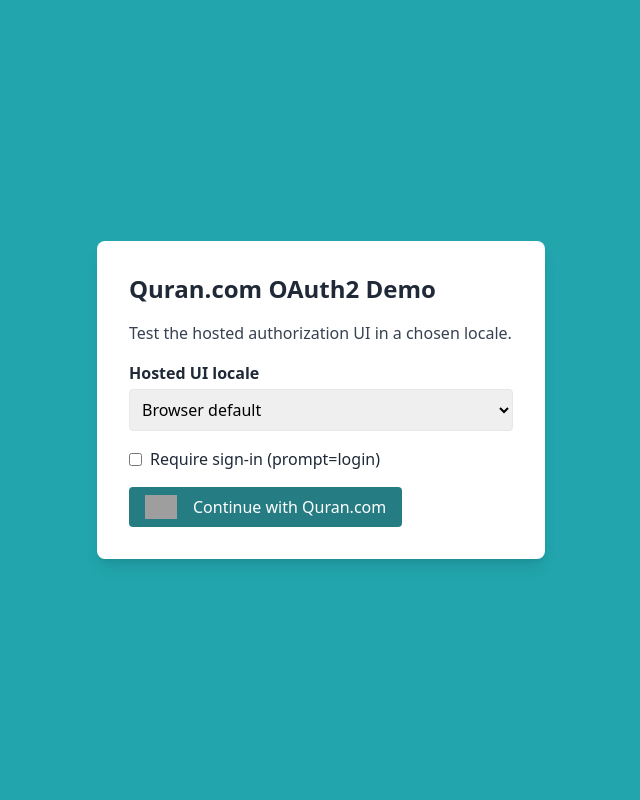
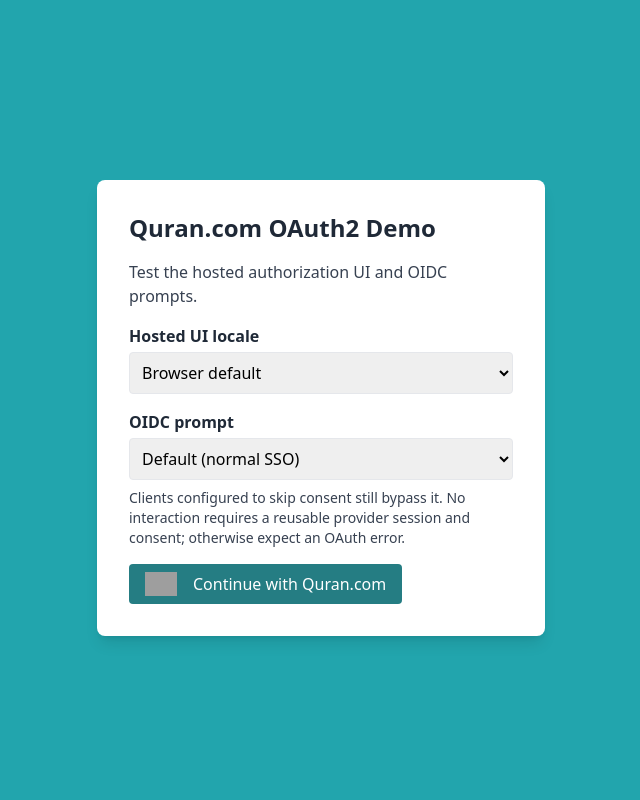
Before and after one commit to quran/quran-oauth2-client-example, a Node server app: page / in a window 1280 px wide. Shown: the whole page, without its empty margins (319-959 px from the left). Run offline with Node 20, Linux system fonts and the light colour scheme; some libraries are stand-ins or nearby versions; grey boxes are pictures that could not be loaded.

Commit message:
feat: add consent and none OIDC prompt options

```diff
--- a/auth-url.js
+++ b/auth-url.js
@@ -17,6 +17,17 @@ function validateUiLocales(value) {
   return locales.join(" ");
 }
 
+function validatePrompt(value) {
+  if (value === undefined || value === "") return undefined;
+  if (typeof value !== "string") return null;
+
+  const prompts = value.trim().split(/ +/);
+  if (prompts.some((prompt) => !["none", "login", "consent"].includes(prompt))) return null;
+  if (prompts.includes("none") && prompts.length > 1) return null;
+
+  return [...new Set(prompts)].join(" ");
+}
+
 function authorizationUrl(client, options, uiLocales) {
   return client.authorizeURL({
     redirect_uri: options.callbackUrl,
@@ -27,4 +38,4 @@ function authorizationUrl(client, options, uiLocales) {
   });
 }
 
-module.exports = { authorizationUrl, validateUiLocales };
+module.exports = { authorizationUrl, validateUiLocales, validatePrompt };
--- a/index.js
+++ b/index.js
@@ -4,7 +4,7 @@ const app = require("express")();
 const dotenv = require("dotenv");
 const session = require("express-session");
 const jwt = require("jsonwebtoken");
-const { authorizationUrl, validateUiLocales } = require("./auth-url");
+const { authorizationUrl, validateUiLocales, validatePrompt } = require("./auth-url");
 dotenv.config();
 
 const PORT = process.env.PORT;
@@ -64,9 +64,9 @@ createApplication(({ app, callbackUrl }) => {
     if (uiLocales === null) {
       return res.status(400).send("ui_locales must contain up to 10 space-separated language tags (for example: fr-CA fr en).");
     }
-    const prompt = req.query.prompt;
-    if (prompt !== undefined && prompt !== "" && prompt !== "login") {
-      return res.status(400).send("prompt must be login or omitted.");
+    const prompt = validatePrompt(req.query.prompt);
+    if (prompt === null) {
+      return res.status(400).send("prompt must be a space-separated list of login, consent, or none. none cannot be combined with other values.");
     }
 
     return res.redirect(authorizationUrl(client, {
--- a/views/index.pug
+++ b/views/index.pug
@@ -66,27 +66,32 @@ html(lang="en")
           span Sign in again
         a(class="px-4 py-2 rounded text-white flex items-center space-x-4" href="/logout" style="background-color:#257D83")
           span Logout
-      else
-        div(class="bg-white p-8 rounded-lg shadow-lg max-w-md w-full")
-          h1(class="text-2xl font-bold mb-4 text-gray-800") Quran.com OAuth2 Demo
-          p(class="text-gray-700 mb-4") Test the hosted authorization UI in a chosen locale.
-          form(action="/auth" method="get" class="space-y-4")
-            div
-              label(class="block font-semibold text-gray-800 mb-1" for="ui_locales") Hosted UI locale
-              select(class="border rounded w-full p-2" id="ui_locales" name="ui_locales")
-                option(value="") Browser default
-                option(value="en") English
-                option(value="ar") Arabic
-                option(value="ur") Urdu
-                option(value="id") Indonesian
-                option(value="tr") Turkish
-                option(value="fr") French
-                option(value="ru") Russian
-                option(value="fr-CA fr en") French regional preference
-                option(value="de-DE") Unsupported locale fallback
-            div(class="flex items-center gap-2")
-              input(type="checkbox" id="prompt" name="prompt" value="login")
-              label(class="text-gray-800" for="prompt") Require sign-in (prompt=login)
-            button(class="px-4 py-2 rounded text-white flex items-center space-x-4" type="submit" style="background-color:#257D83")
-              img(src="https://quran.com/images/logo/Logo@192x192.png" width="32" height="32" alt="")
-              span Continue with Quran.com
+      div(class="bg-white p-8 rounded-lg shadow-lg max-w-md w-full mt-4")
+        h1(class="text-2xl font-bold mb-4 text-gray-800") Quran.com OAuth2 Demo
+        p(class="text-gray-700 mb-4") Test the hosted authorization UI and OIDC prompts.
+        form(action="/auth" method="get" class="space-y-4")
+          div
+            label(class="block font-semibold text-gray-800 mb-1" for="ui_locales") Hosted UI locale
+            select(class="border rounded w-full p-2" id="ui_locales" name="ui_locales")
+              option(value="") Browser default
+              option(value="en") English
+              option(value="ar") Arabic
+              option(value="ur") Urdu
+              option(value="id") Indonesian
+              option(value="tr") Turkish
+              option(value="fr") French
+              option(value="ru") Russian
+              option(value="fr-CA fr en") French regional preference
+              option(value="de-DE") Unsupported locale fallback
+          div
+            label(class="block font-semibold text-gray-800 mb-1" for="prompt") OIDC prompt
+            select(class="border rounded w-full p-2" id="prompt" name="prompt" aria-describedby="prompt-help")
+              option(value="") Default (normal SSO)
+              option(value="login") Require sign-in (login)
+              option(value="consent") Request consent again (consent)
+              option(value="none") No interaction (none)
+              option(value="login consent") Sign-in and consent (login consent)
+            p(class="text-sm text-gray-700 mt-2" id="prompt-help") Clients configured to skip consent still bypass it. No interaction requires a reusable provider session and consent; otherwise expect an OAuth error.
+          button(class="px-4 py-2 rounded text-white flex items-center space-x-4" type="submit" style="background-color:#257D83")
+            img(src="https://quran.com/images/logo/Logo@192x192.png" width="32" height="32" alt="")
+            span Continue with Quran.com
```
Also changed, not shown: e2e/oauth-locales.spec.js (+14 -6 lines), e2e/oauth-prompt.spec.js (+35 -8 lines), test/auth-url.test.js (+13 -1 lines), README.md.
